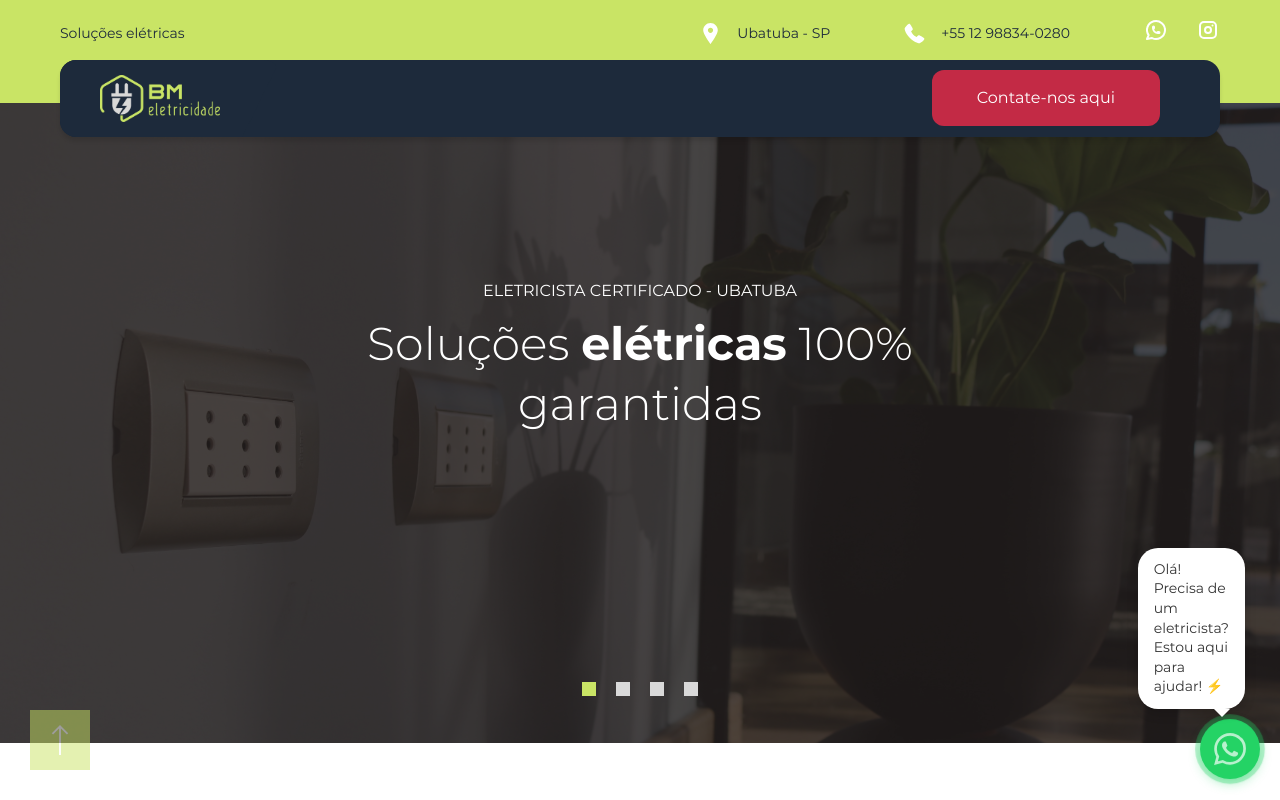
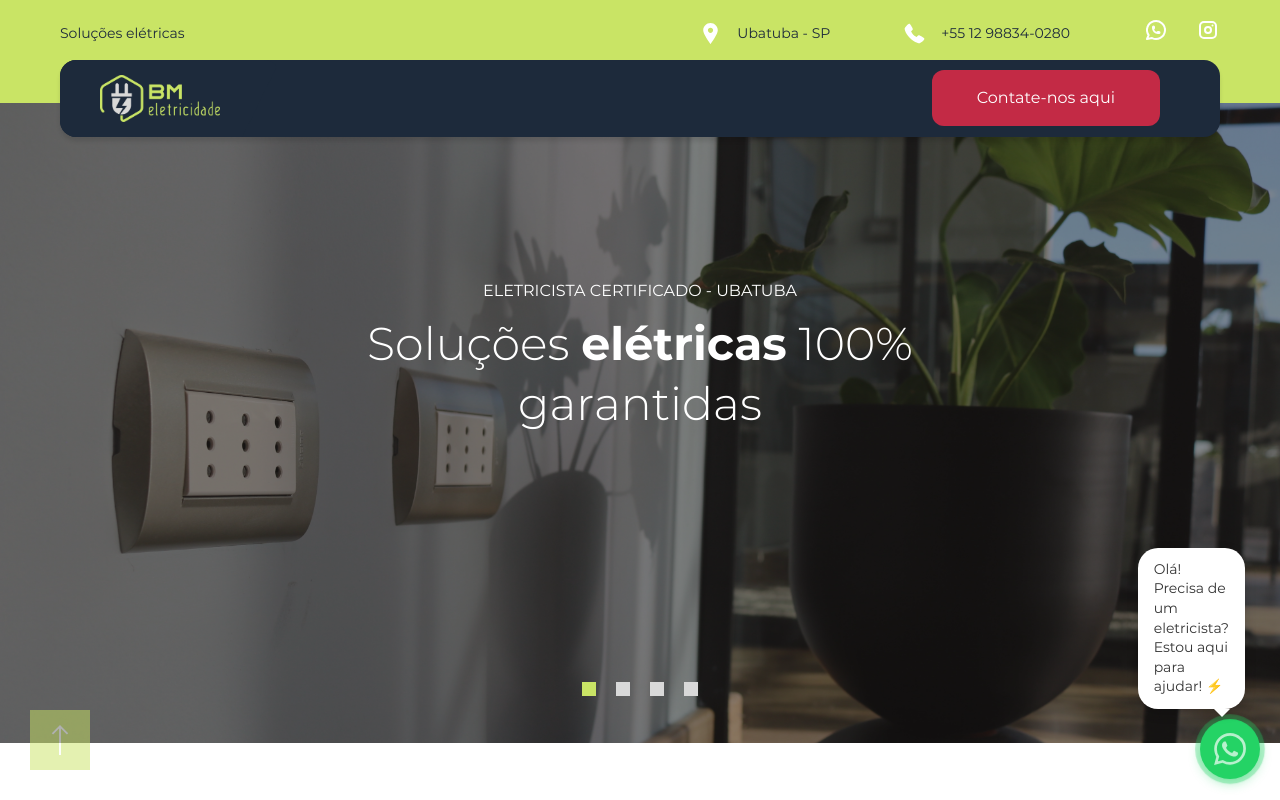
Before and after one commit to TommiL90/405882, a website: page html/index.html in a window 1280 px wide. Shown: the top 800 px of the page. Drawn offline with Linux system fonts and the light colour scheme.

```diff
--- a/html/css/style.css
+++ b/html/css/style.css
@@ -259,7 +259,7 @@
 	left: 0;
 	width: 100%;
 	height: 100%;
-	background-color: rgba(35, 31, 31, 0.80);
+	background-color: rgba(35, 31, 31, 0.5);
 	z-index: -1;
 }
 .banner-content {
```
